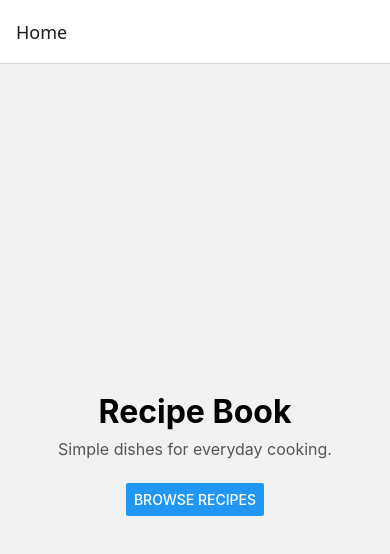
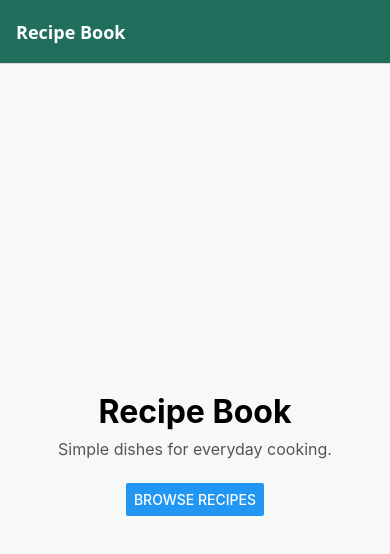
Before and after one commit to rickylousabas-spec/RecipeApp, a React Native app: screen / in a window 390 px wide. Shown: the top 554 px of the page. Built offline with nearby package versions, Linux system fonts and the light colour scheme.

Commit message:
Update App.js

```diff
--- a/App.js
+++ b/App.js
@@ -1,4 +1,3 @@
-// App.js - the "router". Registers every screen in one Stack Navigator.
 import React from 'react';
 import { NavigationContainer } from '@react-navigation/native';
 import { createNativeStackNavigator } from '@react-navigation/native-stack';
@@ -11,21 +10,20 @@ const Stack = createNativeStackNavigator();
 
 export default function App() {
   return (
-    // NavigationContainer holds the navigation state for the whole app
     <NavigationContainer>
-      {/* The first Screen listed is the one shown at startup */}
-      <Stack.Navigator initialRouteName="Home">
-        <Stack.Screen name="Home" component={HomeScreen} />
-        <Stack.Screen
-          name="RecipeList"
-          component={RecipeListScreen}
-          options={{ title: 'All Recipes' }}
-        />
-        <Stack.Screen
-          name="RecipeDetails"
-          component={RecipeDetailsScreen}
-          options={{ title: 'Recipe' }}
-        />
+      <Stack.Navigator
+        initialRouteName="Home"
+        // screenOptions applies the same header style to every screen
+        screenOptions={{
+          headerStyle: { backgroundColor: '#1f6f5c' },
+          headerTintColor: '#ffffff',
+          headerTitleStyle: { fontWeight: 'bold' },
+          contentStyle: { backgroundColor: '#f7f9f8' },
+        }}
+      >
+        <Stack.Screen name="Home" component={HomeScreen} options={{ title: 'Recipe Book' }} />
+        <Stack.Screen name="RecipeList" component={RecipeListScreen} options={{ title: 'All Recipes' }} />
+        <Stack.Screen name="RecipeDetails" component={RecipeDetailsScreen} options={{ title: 'Recipe' }} />
       </Stack.Navigator>
     </NavigationContainer>
   );
```
